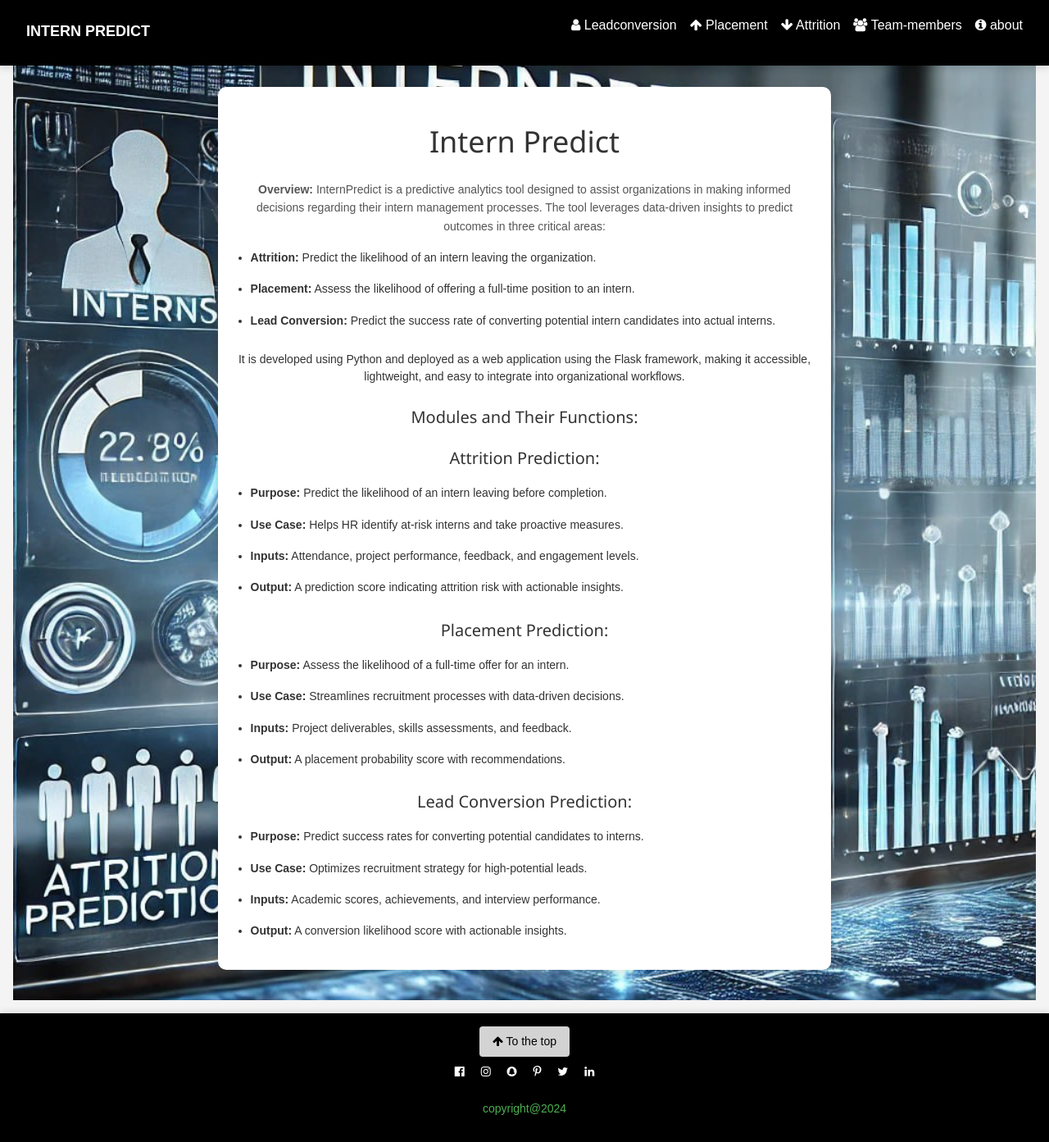
After one commit to Sujithpulikal/internship-prediction-tool, a Flask app: page /about1 in a window 1280 px wide. The commit adds this page. Shown: the whole page at 82% size. Run offline with Flask 3, Linux system fonts and the light colour scheme; parts of the project's set-up code (start-up, migrations or seed data) failed here and were passed over.

Commit message:
completed

```diff
--- a/app.py
+++ b/app.py
@@ -30,6 +30,9 @@ def placement():
 @app.route("/about")
 def about():
     return render_template("about.html")
+@app.route("/about1")
+def about1():
+    return render_template("about1.html")
 
 @app.route('/confirm', methods=['POST', 'GET'])
 def register():
--- /dev/null
+++ b/static/css/about1.css
@@ -0,0 +1,88 @@
+body, html {
+    margin: 0;
+    padding: 0;
+    height: 100%;
+    font-family: sans-serif;
+    background-color: #f4f4f4;
+}
+
+#image {
+    display: block;
+    max-width: 100%;
+    text-align: center;
+    margin: 0 auto;
+    height: auto;
+}
+
+
+
+h1, p, h4 {
+    padding-top: 10px;
+    text-align: center;
+    color: #333;
+}
+
+#img-div {
+    position: relative;
+    background-color: white;
+    text-align: center;
+    overflow: hidden;
+    margin: 20px auto;
+    max-width: 800px;
+    border-radius: 10px;
+    box-shadow: 0 4px 10px rgba(0, 0, 0, 0.1);
+}
+
+#pm {
+    margin: 0;
+    color: #555;
+    line-height: 1.6;
+}
+
+ul {
+    text-align: left;
+    line-height: 1.6;
+    padding-left: 20px;
+}
+
+li {
+    margin: 16px 0;
+}
+
+#tribute-info {
+    margin-left: 20%;
+    margin-right: 20%;
+    font-size: 14px;
+    background: white;
+    padding: 20px;
+    border-radius: 10px;
+    box-shadow: 0 4px 10px rgba(0, 0, 0, 0.1);
+    text-align: left;
+    color: #333;
+}
+
+#img-caption {
+    white-space: nowrap;
+    font-size: 12px;
+    color: #777;
+}
+
+@media (max-width: 768px) {
+    #tribute-info {
+        margin-left: 10%;
+        margin-right: 10%;
+    }
+
+    ul {
+        padding-left: 10px;
+    }
+}
+
+.bgimg-1 {
+    background-image: url('/static/images/pl.jpg');
+    background-position: center;
+    background-size: cover;
+
+    min-height: 100vh; /* Full viewport height */
+    position: relative;
+}
--- /dev/null
+++ b/templates/about1.html
@@ -0,0 +1,50 @@
+{% extends 'base.html' %}
+
+{% block title %}Lead{% endblock %}
+
+{% block content %}
+<link href="{{ url_for('static', filename='css/about1.css') }}" rel="stylesheet" />
+<header class="bgimg-1" style="padding-top: 3%;padding-bottom: 3%;" id="home">
+<div id="main">
+
+    <div id="tribute-info">
+        <center><h1>Intern Predict</h1></center>
+        <p id="pm">
+            <strong>Overview:</strong> InternPredict is a predictive analytics tool designed to assist organizations in making informed decisions regarding their intern management processes. The tool leverages data-driven insights to predict outcomes in three critical areas:
+        </p>
+        <ul>
+            <li><strong>Attrition:</strong> Predict the likelihood of an intern leaving the organization.</li>
+            <li><strong>Placement:</strong> Assess the likelihood of offering a full-time position to an intern.</li>
+            <li><strong>Lead Conversion:</strong> Predict the success rate of converting potential intern candidates into actual interns.</li>
+        </ul>
+        <p>
+            It is developed using Python and deployed as a web application using the Flask framework, making it accessible, lightweight, and easy to integrate into organizational workflows.
+        </p>
+
+        <h4>Modules and Their Functions:</h4>
+        <h4>Attrition Prediction:</h4>
+        <ul>
+            <li><strong>Purpose:</strong> Predict the likelihood of an intern leaving before completion.</li>
+            <li><strong>Use Case:</strong> Helps HR identify at-risk interns and take proactive measures.</li>
+            <li><strong>Inputs:</strong> Attendance, project performance, feedback, and engagement levels.</li>
+            <li><strong>Output:</strong> A prediction score indicating attrition risk with actionable insights.</li>
+        </ul>
+
+        <h4>Placement Prediction:</h4>
+        <ul>
+            <li><strong>Purpose:</strong> Assess the likelihood of a full-time offer for an intern.</li>
+            <li><strong>Use Case:</strong> Streamlines recruitment processes with data-driven decisions.</li>
+            <li><strong>Inputs:</strong> Project deliverables, skills assessments, and feedback.</li>
+            <li><strong>Output:</strong> A placement probability score with recommendations.</li>
+        </ul>
+
+        <h4>Lead Conversion Prediction:</h4>
+        <ul>
+            <li><strong>Purpose:</strong> Predict success rates for converting potential candidates to interns.</li>
+            <li><strong>Use Case:</strong> Optimizes recruitment strategy for high-potential leads.</li>
+            <li><strong>Inputs:</strong> Academic scores, achievements, and interview performance.</li>
+            <li><strong>Output:</strong> A conversion likelihood score with actionable insights.</li>
+        </ul>
+    </div>
+</div></header>
+{% endblock %}
--- a/templates/base.html
+++ b/templates/base.html
@@ -18,10 +18,11 @@
     <a href="{{ url_for('home') }}" class="navbar-brand">intern predict</a>
     <!-- Right-sided navbar links -->
     <div class="navbar-links">
-      <a href="{{ url_for('lead') }}" class="navbar-link"><i class="fa fa-users"></i> Leadconversion</a>
+      <a href="{{ url_for('lead') }}" class="navbar-link"><i class="fa fa-user"></i> Leadconversion</a>
       <a href="{{ url_for('placement') }}" class="navbar-link"><i class="fa fa-arrow-up"></i> Placement</a>
       <a href="{{ url_for('attrition') }}" class="navbar-link"><i class="fa fa-arrow-down"></i> Attrition</a>
-      <a href="{{ url_for('about') }}" class="navbar-link"><i class="fa fa-info-circle"></i> About</a>
+      <a href="{{ url_for('about') }}" class="navbar-link"><i class="fa fa-users"></i> Team-members</a>
+      <a href="{{ url_for('about1') }}" class="navbar-link"><i class="fa fa-info-circle"></i> about</a>
     </div>
   </div>
 </div>
```
Also changed, not shown: static/css/about.css (+13 -0 lines), templates/about.html (+6 -5 lines), templates/confirm1.html (+4 -4 lines), static/css/contact.css (line endings or trailing spaces), static/images/pl.jpg (added), 1 other file.
